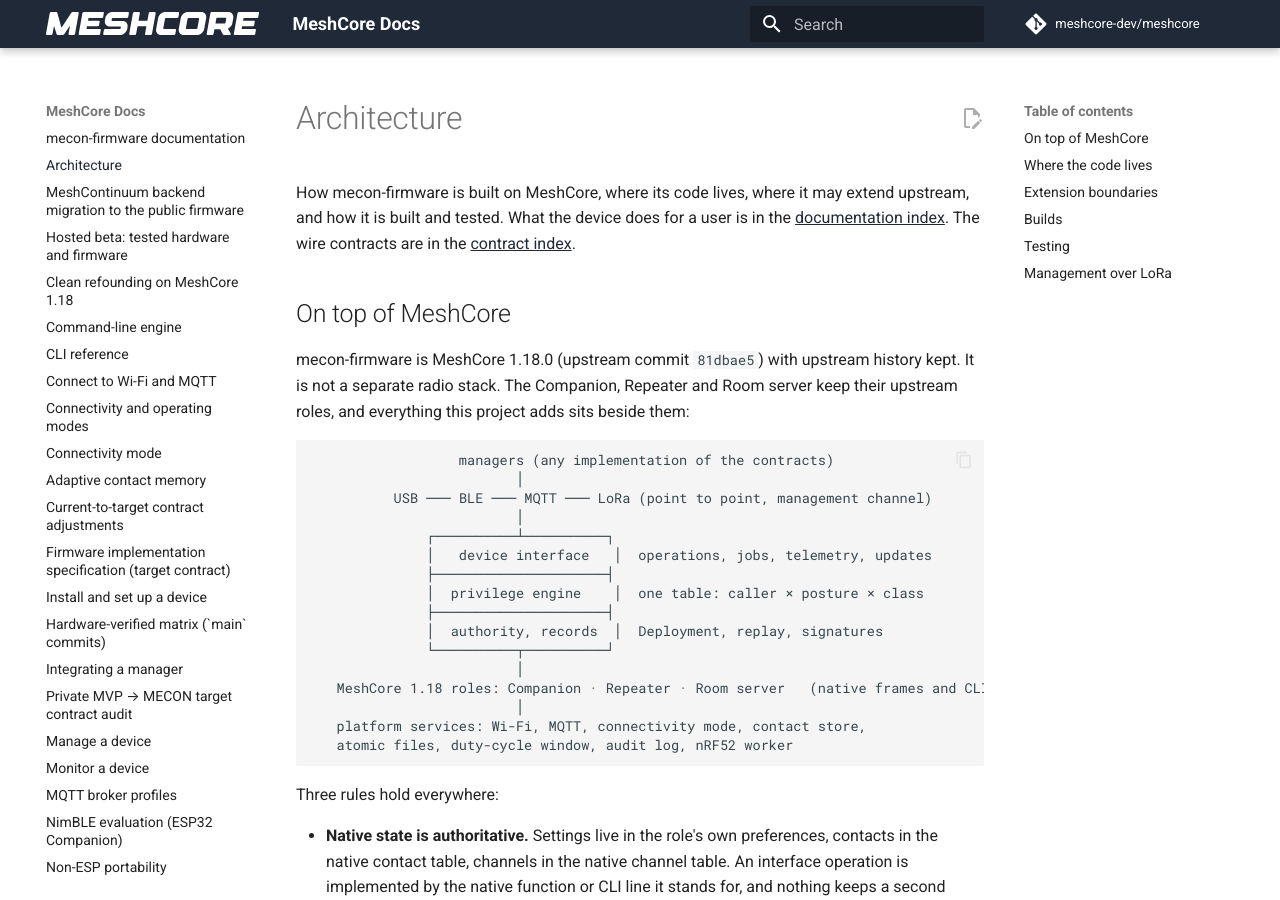
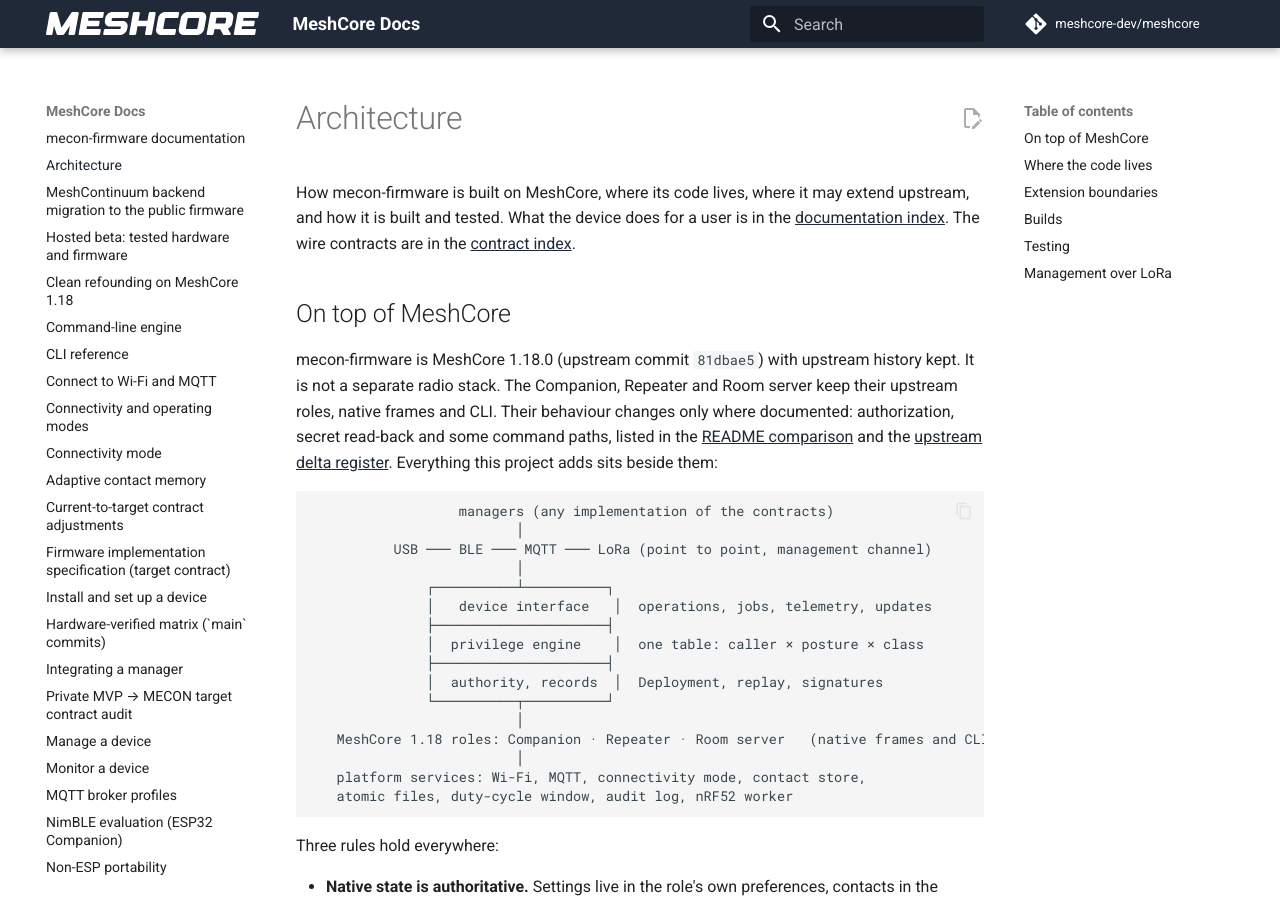
Before and after one commit to hoejriis/mecon-firmware, an MkDocs documentation site: the page built from docs/ARCHITECTURE.md, in a window 1280 px wide and 900 px high. Built offline with MkDocs 1.6.1 and Material for MkDocs 9.7.7, drawn with Linux system fonts in a browser that asks for light colours; comment, search, counter and statistics services are not loaded.

Commit message:
ARCHITECTURE: native interfaces kept, behaviour changed where documented
The analyst's review (Issue #246, point 4): "unchanged" was too broad,
since authorization, secret read-back and some command paths differ by
design.

Co-Authored-By: Claude Opus 5.5 (1M context) <noreply@anthropic.com>

````diff
--- a/docs/ARCHITECTURE.md
+++ b/docs/ARCHITECTURE.md
@@ -4,7 +4,7 @@ How mecon-firmware is built on MeshCore, where its code lives, where it may exte
 
 ## On top of MeshCore
 
-mecon-firmware is MeshCore 1.18.0 (upstream commit `81dbae5`) with upstream history kept. It is not a separate radio stack. The Companion, Repeater and Room server keep their upstream roles, and everything this project adds sits beside them:
+mecon-firmware is MeshCore 1.18.0 (upstream commit `81dbae5`) with upstream history kept. It is not a separate radio stack. The Companion, Repeater and Room server keep their upstream roles, native frames and CLI. Their behaviour changes only where documented: authorization, secret read-back and some command paths, listed in the [README comparison](../README.md#stock-meshcore-1180-and-mecon-firmware-compared) and the [upstream delta register](UPSTREAM_DELTA.md). Everything this project adds sits beside them:
 
 ```text
                   managers (any implementation of the contracts)
@@ -19,7 +19,7 @@ mecon-firmware is MeshCore 1.18.0 (upstream commit `81dbae5`) with upstream hist
               │  authority, records  │  Deployment, replay, signatures
               └──────────┬──────────┘
                          │
-   MeshCore 1.18 roles: Companion · Repeater · Room server   (native frames and CLI unchanged)
+   MeshCore 1.18 roles: Companion · Repeater · Room server   (native frames and CLI kept, with the documented restrictions)
                          │
    platform services: Wi-Fi, MQTT, connectivity mode, contact store,
    atomic files, duty-cycle window, audit log, nRF52 worker
````
